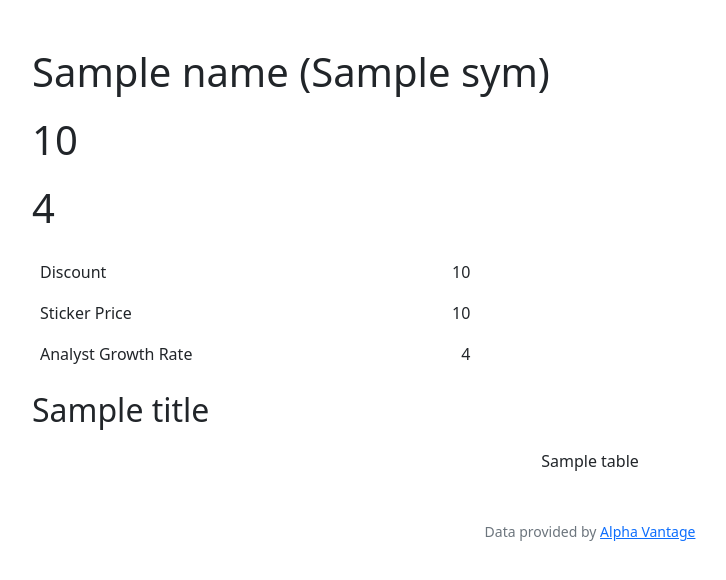
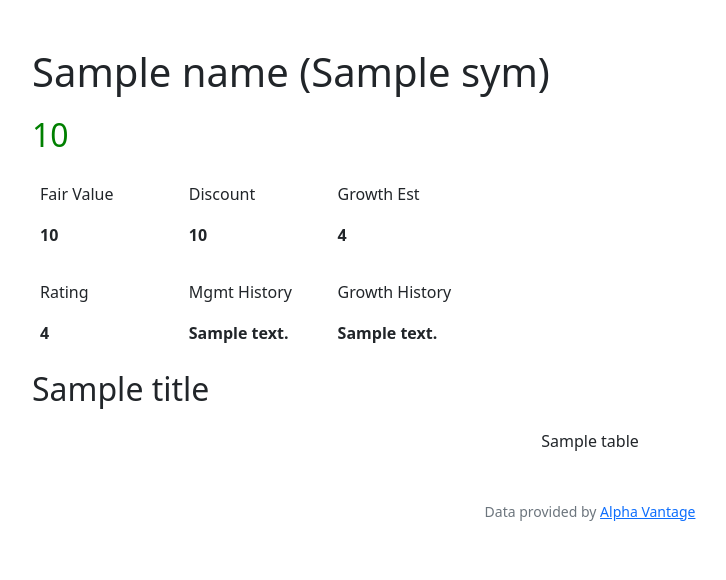
Before and after one commit to erwsmith/value_investing, a Flask app: template templates/evaluated.html in a window 1280 px wide. Shown: the part 76-656 px from the top of the page, without its empty margins (50-776 px from the left). Run offline with Flask 2, Linux system fonts and the light colour scheme; the template is opened without the code that fills it: most values are stand-ins (such as "Sample title", 1, 10 or a date in 2020); some libraries are stand-ins or nearby versions.

Commit message:
reformat summary table

```diff
--- a/templates/evaluated.html
+++ b/templates/evaluated.html
@@ -7,36 +7,45 @@
 {% block main %}
 
     <h1 class="text-start">{{ name }} ({{ sym }})</h1>
-    <h1 class="text-start">{{ price }}</h1>
-    <h1 class="text-start">{{ rating }}</h1>
 
-    <div class="row justify-content-center"></div>
-        <div class="col-md-4"></div>
-            <table class="table table-responsive">
-                <tr>
-                    <td class="text-start">Discount</td>
-                    <td class="text-end">{{ discount }}</td>
+    <h2 style="color:green">{{ price }}</h2>
+
+    <table class="table table-responsive-lg">
+        <tr style="width: 100%">
+          <td class="text-start" style="width: 33%">Fair Value</td>
+          <td class="text-start" style="width: 33%">Discount</td>
+          <td class="text-start" style="width: 33%">Growth Est</td>
         </tr>
         <tr>
-                    <td class="text-start">Sticker Price</td>
-                    <td class="text-end"> {{ stickerPrice }}
-                    </td>
+          <th class="text-start">{{ stickerPrice }}</th>
+          <th class="text-start">{{ discount }}</th>
+          <th class="text-start">{{ analystGrowthRate }}</th>
         </tr>
-                <!-- <tr>
-                    <td class="text-start">Safe Price</td>
-                    <td class="text-end">{{ safePrice }}</td>
-                </tr> -->
+    </table>
+
+    <table class="table table-responsive-lg">
         <tr>
-                    <td class="text-start">Analyst Growth Rate</td>
-                    <td class="text-end">{{ analystGrowthRate }}</td>
+            <td class="text-start" style="width: 33%">Rating</td>
+            <td class="text-start" style="width: 33%">Mgmt History</td>
+            <td class="text-start" style="width: 33%">Growth History</td>
         </tr>
-                <!-- <tr>
-                    <td class="text-start">My Estimated Growth Rate</td>
-                    <td class="text-end">{{ growthRate }}</td>
-                </tr> -->
+        <tr>
+            <th class="text-start">{{ rating }}</th>
+            <th class="text-start">{{ management_message }}</th>
+            <th class="text-start">{{ growth_message }}</th>
+        </tr>
     </table>
-        </div>
-    </div>
+
+    <!-- <table class="table table-responsive-lg">
+        <tr>
+            <td class="text-start" style="width: 33%">My Estimated Growth Rate</td>
+            <td class="text-start" style="width: 33%">Safe Price</td>
+        </tr>
+        <tr>
+            <th class="text-start">{{ growthRate }}</th>
+            <th class="text-start">{{ safePrice }}</th>
+        </tr>
+    </table> -->
 
     {% for table in tables %}
         <h2>{{ titles[loop.index] }}</h2>
```
Lines whose indentation alone changed are shown as unchanged.
